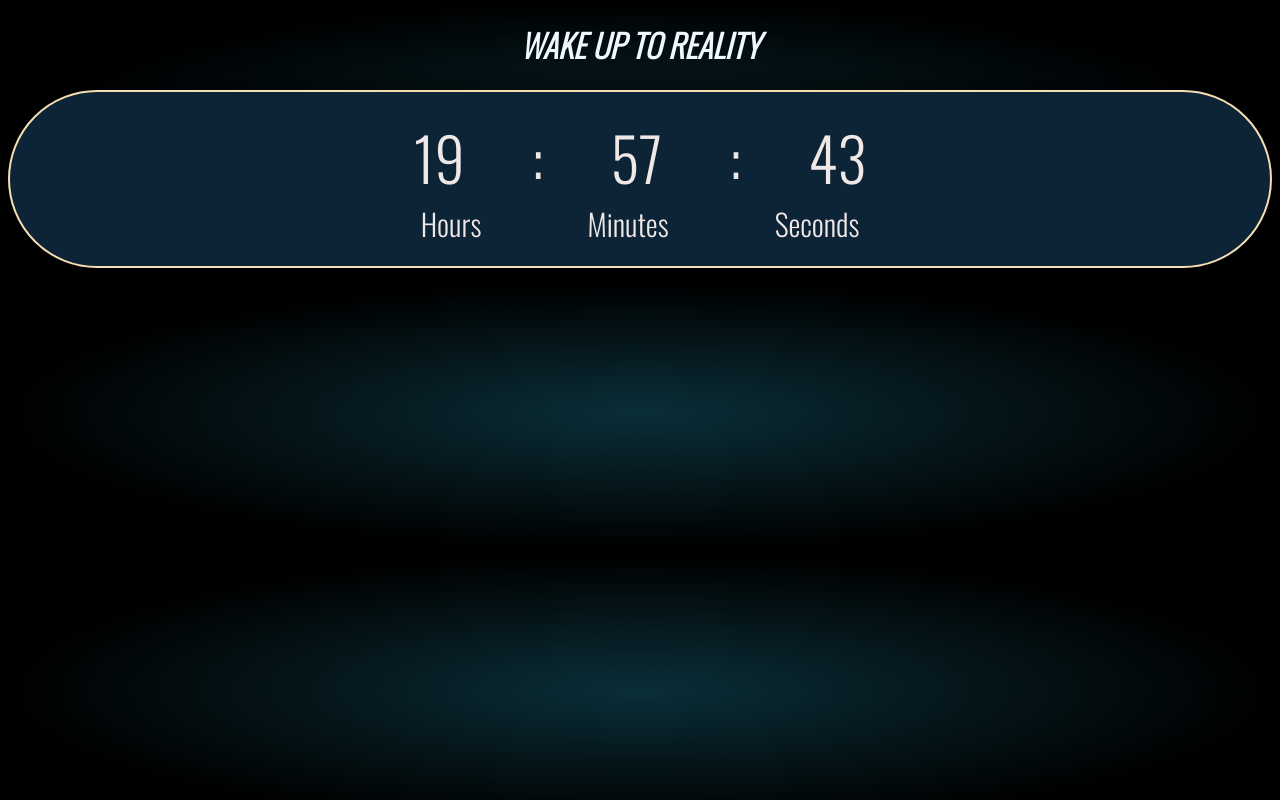
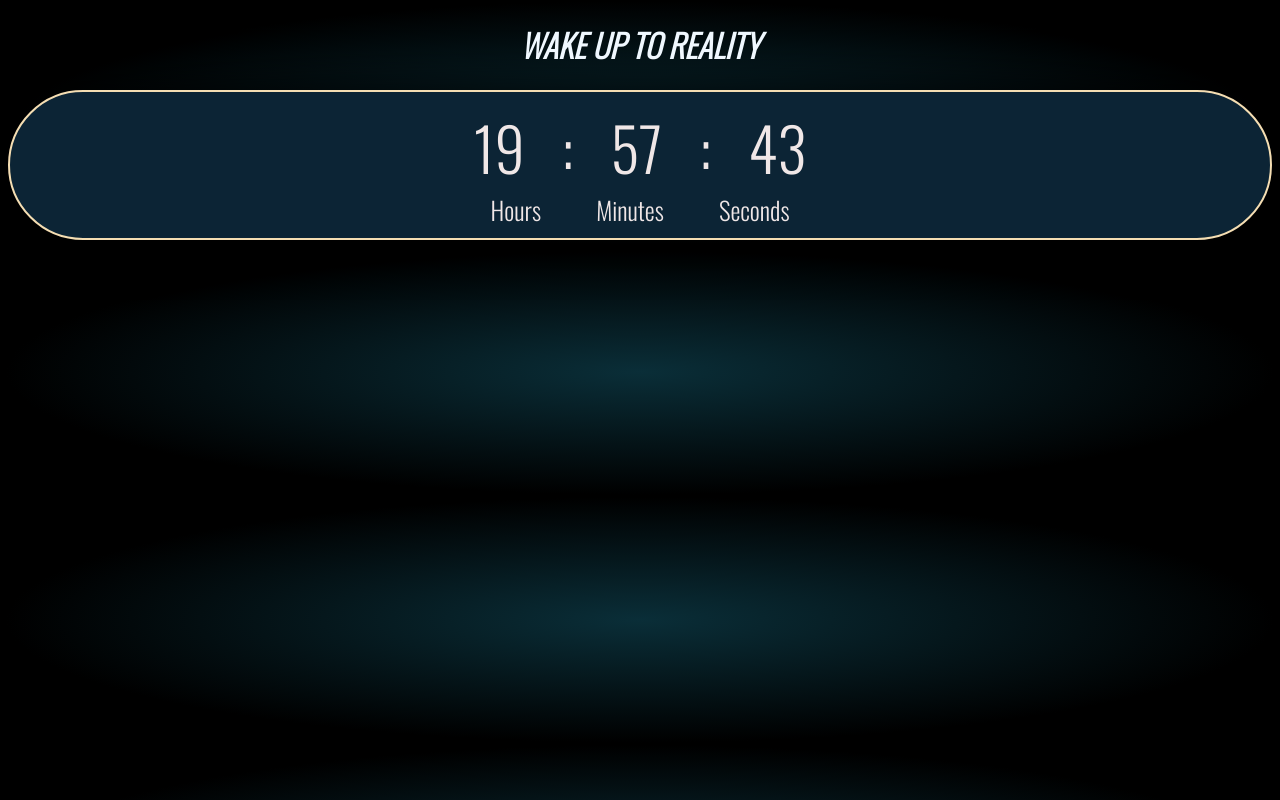
Before and after one commit to Abdul-Muqeet-Niazi/Watch-JS, a plain HTML site: page index.html in a window 1280 px wide. Drawn offline with nearby package versions, Linux system fonts and the light colour scheme.

Commit message:
Final Project Of Watch-JS

```diff
--- a/style.css
+++ b/style.css
@@ -17,12 +17,12 @@
     border-spacing: 20px ;
     border-radius: 100px;
     box-shadow: 0px 0px 50px black;
-    padding: 20px 0px ;
+    padding: 10px 0px ;
     font-weight: 500;
     margin: auto;
     /* margin-top: 1%; */
     /* font-family: 'Share Tech Mono', monospace; */
-    word-spacing: 55px ;
+    word-spacing: 25px ;
 }
 #lll{
     text-align: center;
@@ -32,6 +32,6 @@
     /* margin-top: 15%; */
 }
 #zzz{
-    word-spacing: 100px;
-    font-size: 30px;
+    word-spacing: 50px;
+    font-size: 25px;
 }
```
